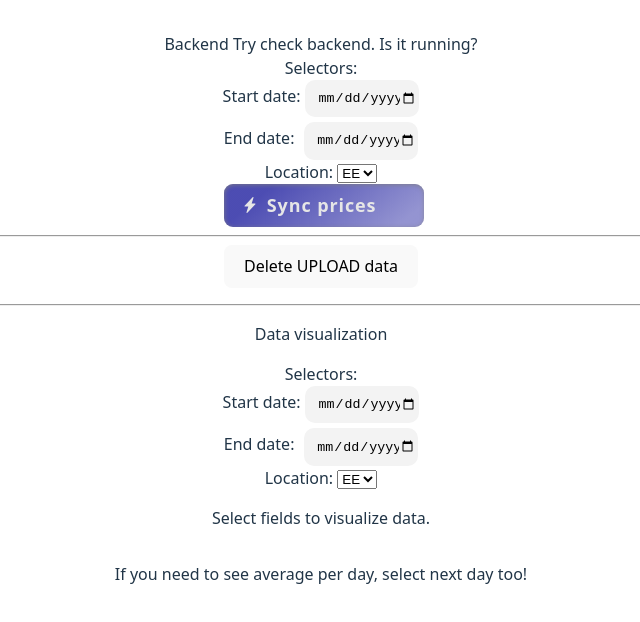
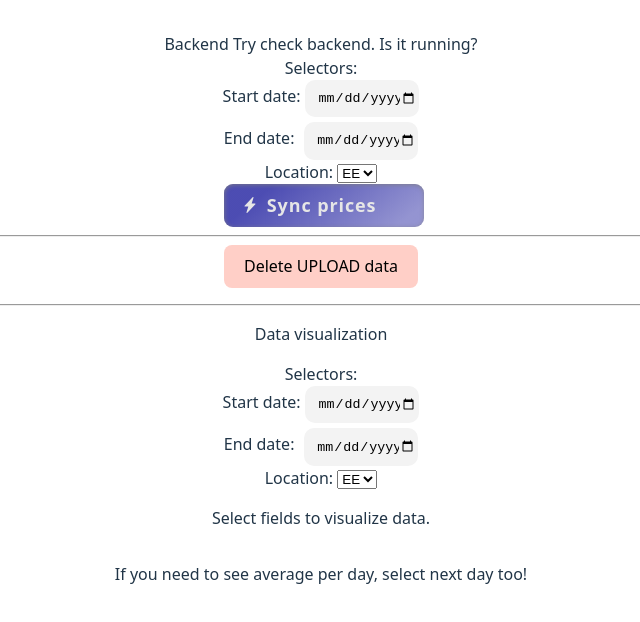
Before and after one commit to HarnoNM26/noor-meister-26-Klarulor, a React app in the folder frontend/: page / in a window 1280 px wide. Shown: the top 622 px of the page, without its empty margins (319-959 px from the left). Built offline with nearby package versions, Linux system fonts and the light colour scheme; no server answers; the HTML template or start-up script is replaced by a standard one.

Commit message:
Frontend: Changed color at Delete UPLOAD data button

```diff
--- a/frontend/src/components/DataDeletingComponent.tsx
+++ b/frontend/src/components/DataDeletingComponent.tsx
@@ -18,7 +18,7 @@ export function DataDeletingComponent(){
 
     return <div>
         <div>
-        <button onClick={() => {
+        <button style={{backgroundColor:'#FFCFC7'}} onClick={() => {
             deleteData();
         }}>Delete UPLOAD data</button>
         <p>{!isDeleted ? "" : (
```
